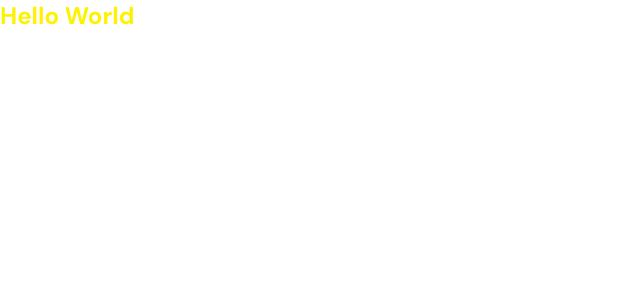
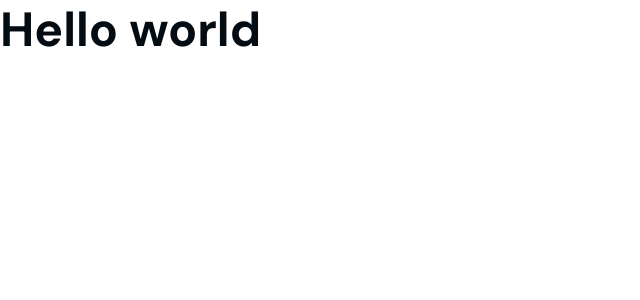
Before and after one commit to webdevsk/bestbuy-clone, a React (Vite) app: page / in a window 1280 px wide. Shown: the top 300 px of the page, without its empty margins (0-640 px from the left). Built offline with nearby package versions, Linux system fonts and the light colour scheme.

Commit message:
Install and setup Material-Tailwind CSS

```diff
--- a/package.json
+++ b/package.json
@@ -11,6 +11,7 @@
   },
   "dependencies": {
     "@fontsource/dm-sans": "^5.0.8",
+    "@material-tailwind/react": "^2.0.8",
     "react": "^18.2.0",
     "react-dom": "^18.2.0"
   },
--- /dev/null
+++ b/src/assets/bestbuyTheme.js
@@ -0,0 +1,10 @@
+export const theme = {
+    typography: {
+        defaultProps: {
+            className: 'text-body'
+        },
+        styles: {
+            variants: {}
+        }
+    }
+}
--- a/src/main.jsx
+++ b/src/main.jsx
@@ -4,9 +4,13 @@ import './index.css'
 import '@fontsource/dm-sans/400.css'
 import '@fontsource/dm-sans/500.css'
 import '@fontsource/dm-sans/700.css'
+import { ThemeProvider, Typography } from "@material-tailwind/react";
+import { theme } from './assets/bestbuyTheme'
 
 ReactDOM.createRoot(document.getElementById('root')).render(
   <React.StrictMode>
-    <h1 className='text-2xl font-semibold text-accent'>Hello World</h1>
+    <ThemeProvider value={theme}>
+      <Typography variant='h1' className='text-header'>Hello world</Typography>
+    </ThemeProvider>
   </React.StrictMode>,
 )
--- a/tailwind.config.js
+++ b/tailwind.config.js
@@ -1,5 +1,6 @@
 /** @type {import('tailwindcss').Config} */
 import defaultTheme from 'tailwindcss/defaultTheme'
+import withMT from "@material-tailwind/react/utils/withMT"
 
 // imported in src/main.js
 const extendedFontFamily = {
@@ -16,7 +17,7 @@ const extendedColors = {
   'link': 'var(--link-color)',
 }
 
-export default {
+export default withMT({
   content: [
     "./index.html",
     "./src/**/*.{js,ts,jsx,tsx}",
@@ -29,4 +30,4 @@ export default {
     },
   },
   plugins: [],
-}
+})
```
Also changed, not shown: 1 other file (tests, documents, lock files or other folders).
